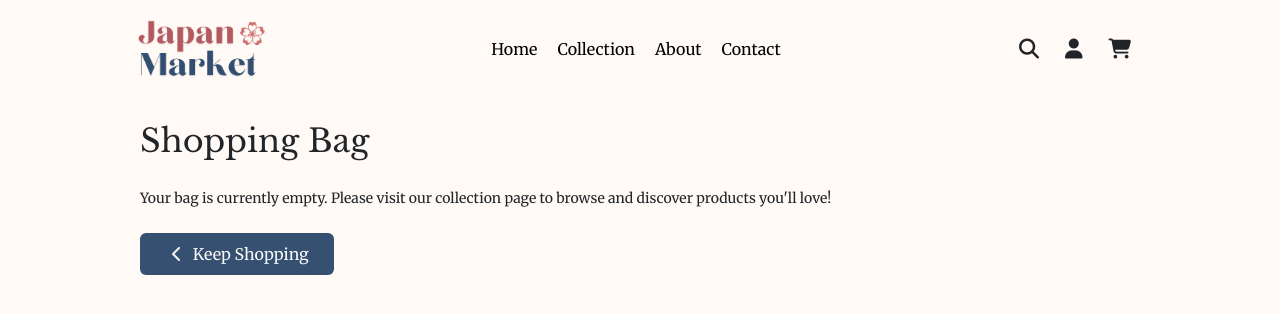
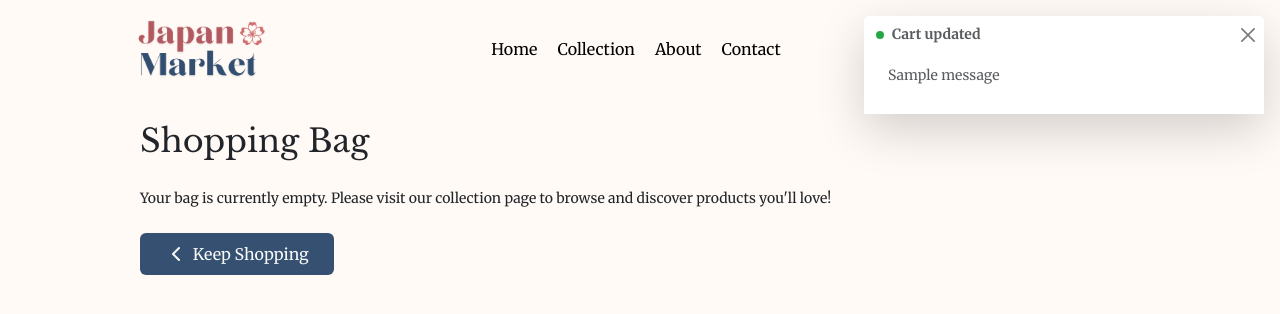
Before and after one commit to Lauren21717/japan-market, a Django app: page /bag/ in a window 1280 px wide. Shown: the top 314 px of the page. Run offline with Django 5.2, Linux system fonts and the light colour scheme; tables that the repository leaves empty hold one stand-in row (values such as "Sample post"); one stand-in notice (Sample message) is shown; parts of the project's set-up code (start-up, migrations or seed data) failed here and were passed over; some libraries are stand-ins or nearby versions.

Commit message:
Feat: Add dynamic success/error message to bag actions

```diff
--- a/bag/views.py
+++ b/bag/views.py
@@ -26,19 +26,43 @@ def add_to_bag(request, item_id):
         if item_id in bag:
             if size in bag[item_id]['items_by_size']:
                 bag[item_id]['items_by_size'][size] += quantity
+                messages.success(
+                    request,
+                    f'Updated size {size.upper()} {product.name} quantity to {bag[item_id]["items_by_size"][size]}',
+                    extra_tags='update'
+                )
             else:
                 bag[item_id]['items_by_size'][size] = quantity
+                messages.success(
+                    request,
+                    f'Added size {size.upper()} {product.name} to your bag',
+                    extra_tags='add'
+                )
         else:
             bag[item_id] = {'items_by_size': {size: quantity}}
+            messages.success(
+                request,
+                f'Added size {size.upper()} {product.name} to your bag',
+                extra_tags='add'
+            )
     else:
         if item_id in bag and isinstance(bag[item_id], dict):
             total_quantity = sum(bag[item_id]['items_by_size'].values())
             bag[item_id] = total_quantity + quantity
+            messages.success(
+                request,
+                f'Updated {product.name} quantity to {bag[item_id]}',
+                extra_tags='update'
+            )
         else:
             bag[item_id] = bag.get(item_id, 0) + quantity
+            messages.success(
+                request,
+                f'Added {product.name} to your bag',
+                extra_tags='add'
+            )
 
     request.session['bag'] = bag
-    messages.success(request, f'Added {product.name} to your bag')
     return redirect(redirect_url)
 
 
@@ -55,17 +79,42 @@ def adjust_bag(request, item_id):
             if 'items_by_size' in bag[item_id]:
                 if quantity > 0:
                     bag[item_id]['items_by_size'][size] = quantity
+                    messages.success(
+                        request,
+                        f'Updated size {size.upper()} {product.name} quantity to {quantity}',
+                        extra_tags='update'
+                    )
                 else:
                     del bag[item_id]['items_by_size'][size]
                     if not bag[item_id]['items_by_size']:
                         bag.pop(item_id)
+                    messages.success(
+                        request,
+                        f'Removed size {size.upper()} {product.name} from your bag',
+                        extra_tags='remove'
+                    )
             else:
                 bag[item_id]['items_by_size'] = {size: quantity}
+                messages.success(
+                    request,
+                    f'Updated size {size.upper()} {product.name} quantity to {quantity}',
+                    extra_tags='update'
+                )
     else:
         if quantity > 0:
             bag[item_id] = quantity
+            messages.success(
+                request,
+                f'Updated {product.name} quantity to {quantity}',
+                extra_tags='update'
+            )
         else:
             bag.pop(item_id, None)
+            messages.success(
+                request,
+                f'Removed {product.name} from your bag',
+                extra_tags='remove'
+            )
 
     request.session['bag'] = bag
     return redirect(reverse('view_bag'))
@@ -77,6 +126,7 @@ def remove_from_bag(request, item_id):
     """
 
     try:
+        product = get_object_or_404(Product, pk=item_id)
         size = request.POST.get('product_size', None)
         bag = request.session.get('bag', {})
 
@@ -84,11 +134,26 @@ def remove_from_bag(request, item_id):
             del bag[item_id]['items_by_size'][size]
             if not bag[item_id]['items_by-size']:
                 bag.pop(item_id)
+            messages.success(
+                request,
+                f'Removed size {size.upper()} {product.name} from your bag',
+                extra_tags='remove'
+            )
         else:
             bag.pop(item_id, None)
+            messages.success(
+                request,
+                f'Removed {product.name} from your bag',
+                extra_tags='remove'
+            )
 
         request.session['bag'] = bag
         return HttpResponse(status=200)
 
     except Exception as e:
+        messages.error(
+            request,
+            f'Error removing item: {e}',
+            extra_tags='error'
+        )
         return HttpResponse(status=500)
--- a/japan_market/settings.py
+++ b/japan_market/settings.py
@@ -79,6 +79,8 @@ TEMPLATES = [
         },
     },
 ]
+
+MESSAGE_STORAGE = 'django.contrib.messages.storage.session.SessionStorage'
 
 AUTHENTICATION_BACKENDS = [
     # Needed to login by username in Django admin, regardless of `allauth`
--- a/static/css/base.css
+++ b/static/css/base.css
@@ -14,7 +14,9 @@ h1, h2, h3, h4, h5, h6 {
     color: #FAFAFA;
 }
 
-.blue-btn:hover {
+.blue-btn:hover,
+.blue-btn:active,
+.blue-btn:focus {
     background-color: #213247;
     color: #FAFAFA;
 }
@@ -24,7 +26,9 @@ h1, h2, h3, h4, h5, h6 {
     color: #FAFAFA;
 }
 
-.rose-btn:hover {
+.rose-btn:hover,
+.rose-btn:active,
+.rose-btn:focus {
     background-color: #69353a;
     color: #FAFAFA;
 }
@@ -34,7 +38,9 @@ h1, h2, h3, h4, h5, h6 {
     color: #000000;
 }
 
-.yellow-btn:hover {
+.yellow-btn:hover,
+.yellow-btn:active,
+.yellow-btn:focus {
     background-color: #b59466;
     color: #000000;
 }
@@ -147,6 +153,134 @@ h1, h2, h3, h4, h5, h6 {
     max-width: 80px;
 }
 
+/* Toast */
+.toast-container {
+    z-index: 1056;
+}
+
+.custom-toast {
+    width: 400px;
+    max-width: 100%;
+    animation: slideIn 0.3s ease-out forwards;
+}
+
+@keyframes slideIn {
+    from {
+        transform: translateX(100%);
+        opacity: 0;
+    }
+    to {
+        transform: translateX(0);
+        opacity: 1;
+    }
+}
+
+.success-indicator {
+    width: 8px;
+    height: 8px;
+    background-color: #28a745;
+    border-radius: 50%;
+}
+
+.warning-indicator {
+    width: 8px;
+    height: 8px;
+    background-color: #ffc107;
+    border-radius: 50%;
+}
+
+.error-indicator {
+    width: 8px;
+    height: 8px;
+    background-color: #dc3545;
+    border-radius: 50%;
+}
+
+.info-indicator {
+    width: 8px;
+    height: 8px;
+    background-color: #0dcaf0;
+    border-radius: 50%;
+}
+
+.cart-items-container {
+    max-height: 300px;
+    overflow-y: auto;
+    margin-right: -0.5rem;
+    padding-right: 0.5rem;
+}
+
+.custom-scrollbar::-webkit-scrollbar {
+    width: 4px;
+}
+
+.custom-scrollbar::-webkit-scrollbar-track {
+    background: #f1f1f1;
+    border-radius: 2px;
+}
+
+.custom-scrollbar::-webkit-scrollbar-thumb {
+    background: #888;
+    border-radius: 2px;
+}
+
+.custom-scrollbar::-webkit-scrollbar-thumb:hover {
+    background: #555;
+}
+
+.cart-item-image {
+    width: 80px;
+    height: 80px;
+    flex-shrink: 0;
+    overflow: hidden;
+}
+
+.cart-item-image img {
+    width: 100%;
+    height: 100%;
+    object-fit: cover;
+}
+
+
+.delivery-alert {
+    background-color: #fff3cd;
+    color: #856404;
+    font-size: 0.9rem;
+}
+
+.checkout-btn {
+    background-color: #355070;
+    color: #FAFAFA;
+    padding: 0.8rem 1rem;
+    transition: all 0.3s ease;
+}
+
+.checkout-btn:hover {
+    background-color: #333;
+    color: white;
+}
+
+.transition-icon {
+    transition: transform 0.3s ease;
+}
+
+.checkout-btn:hover .transition-icon {
+    transform: translateX(4px);
+}
+
+.gap-2 {
+    gap: 0.5rem;
+}
+
+.gap-3 {
+    gap: 1rem;
+}
+
+.cart-items-container {
+    scrollbar-width: thin;
+    scrollbar-color: #888 #f1f1f1;
+}
+
 
 @media (min-width: 768px) {
     .overflow-auto {
--- a/templates/base.html
+++ b/templates/base.html
@@ -142,7 +142,11 @@
     </div>
 
     {% block messages %}
-    <div class="message-container"></div>
+    <div class="message-container">
+        {% for message in messages %}
+        {% include 'includes/toasts/toast_success.html' %}
+        {% endfor %}
+    </div>
     {% endblock %}
 
     {% block page_header %}
@@ -157,6 +161,11 @@
 
     {% block postloadjs %}
     {{ block.super }}
+    <script>
+        $(document).ready(function () {
+            $('.toast').toast('show');
+        });
+    </script>
     {% endblock %}
 </body>
 
--- /dev/null
+++ b/templates/includes/toasts/toast_success.html
@@ -0,0 +1,69 @@
+<div class="toast-container position-fixed top-0 end-0 p-3">
+    <div class="toast custom-toast border-0 shadow-lg" role="alert" aria-live="assertive" aria-atomic="true"
+        data-bs-autohide="false">
+        <!-- Toast header -->
+        <div class="toast-header border-0 bg-white">
+            <div class="success-indicator me-2"></div>
+            <strong class="me-auto">
+                {% if 'add' in message.extra_tags %}
+                    Added to your cart
+                {% elif 'update' in message.extra_tags %}
+                    Cart updated
+                {% elif 'remove' in message.extra_tags %}
+                    Item removed
+                {% else %}
+                    Cart updated
+                {% endif %}
+            </strong>
+            <button type="button" class="btn-close" data-bs-dismiss="toast" aria-label="Close"></button>
+        </div>
+
+        <!-- Toast Body -->
+        <div class="toast-body bg-white px-4">
+            <p class="text-muted mb-3">{{ message }}</p>
+
+            {% if grand_total %}
+            <!-- Cart Item -->
+            <div class="cart-items-container custom-scrollbar">
+                {% for item in bag_items %}
+                    <div class="cart-item d-flex align-items-center gap-3 mb-3">
+                        <div class="cart-item-image">
+                            <img src="{{ item.product.image.url }}" alt="{{ item.product.name }}" class="rounded">
+                        </div>
+                        <div class="cart-item-details flex-grow-1">
+                            <h6 class="mb-0">{{ item.product.name }}</h6>
+                            <p class="text-muted small mb-0">
+                                Size: {% if item.product.has_sizes %}{{ item.size|upper }}{% else %}N/A{% endif %}
+                            </p>
+                            <p class="text-muted small mb-0">Qty: {{ item.quantity }}</p>
+                        </div>
+                        <div class="cart-item-price fw-bold">
+                            £{{ item.product.price }}
+                        </div>
+                    </div>
+                {% endfor %}
+            </div>
+
+            <!-- Fixed Footer -->
+            <div class="cart-summary mt-4 pt-3 border-top">
+                <div class="d-flex justify-content-between fw-bold mb-3">
+                    <span>Total{% if free_delivery_delta > 0 %} (Exc. delivery){% endif %}</span>
+                    <span>£{{ total|floatformat:2 }}</span>
+                </div>
+
+                {% if free_delivery_delta > 0 %}
+                    <div class="delivery-alert p-3 mb-3 text-center rounded">
+                        Spend <strong>£{{ free_delivery_delta }}</strong> more for free next day delivery!
+                    </div>
+                {% endif %}
+
+                <a href="{% url 'view_bag' %}"
+                    class="checkout-btn btn w-100 d-flex align-items-center justify-content-center gap-2">
+                    <span class="text-uppercase">Secure Checkout</span>
+                    <i class="fa-solid fa-lock"></i>
+                    <i class="fa-solid fa-chevron-right transition-icon"></i>
+                </a>
+            {% endif %}
+        </div>
+    </div>
+</div>
```
Also changed, not shown: templates/includes/toasts/toast_error.html (added, +16 -0 lines), templates/includes/toasts/toast_warning.html (added, +16 -0 lines), 1 other file.
